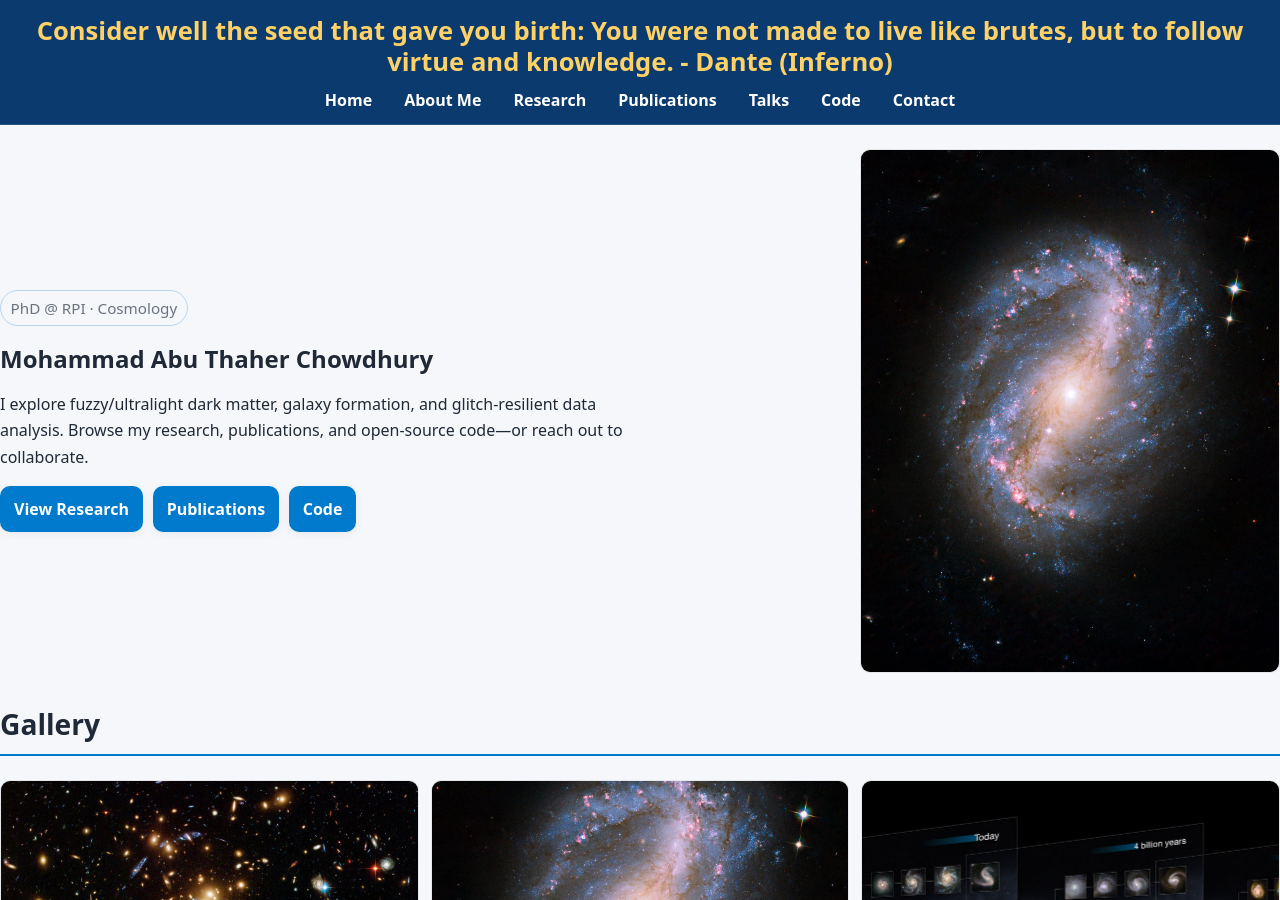
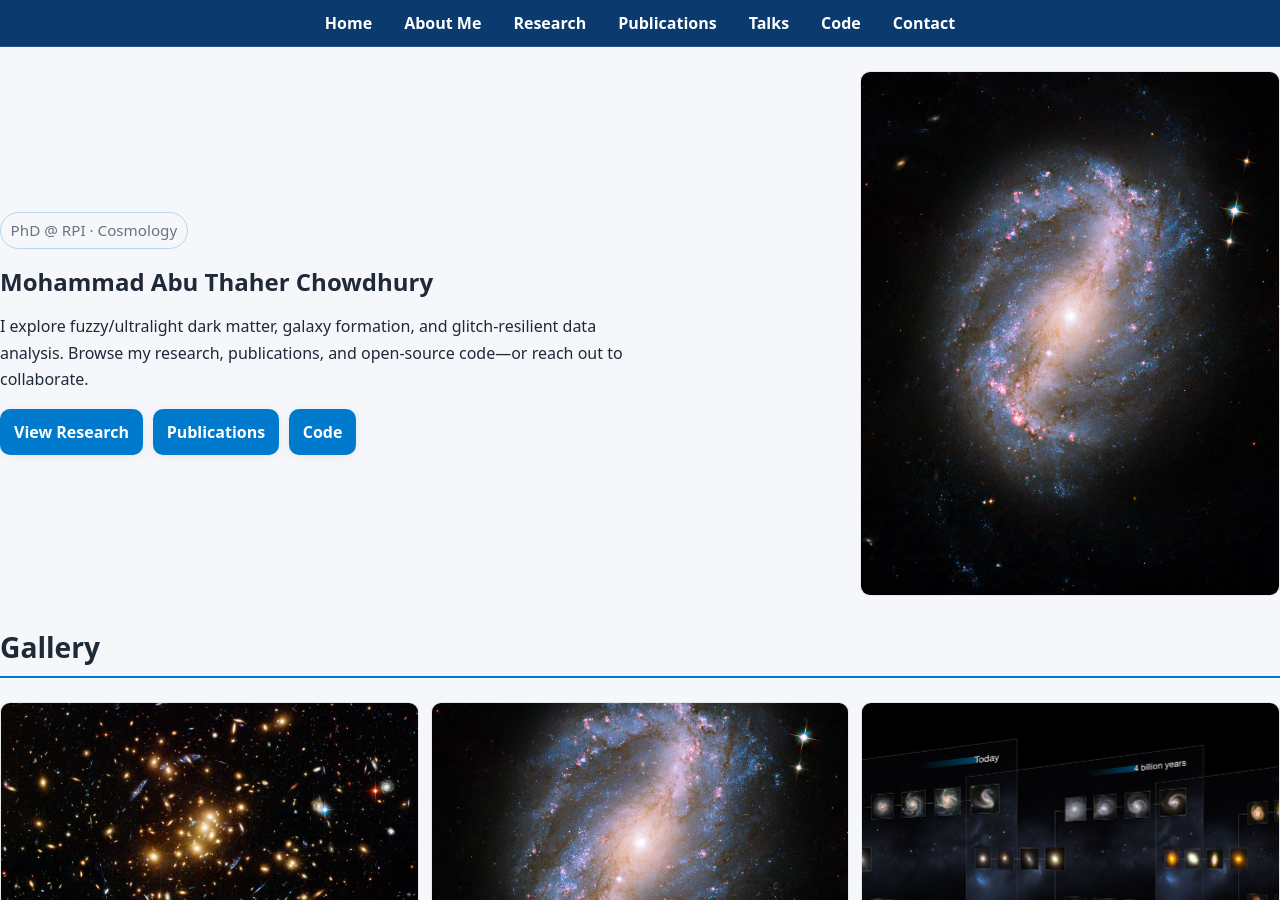
Before and after one commit to matc-thaher/website, a Jekyll site: the page built from index.md, in a window 1280 px wide and 900 px high. Built offline with Jekyll 4.4.1, drawn with Linux system fonts in a browser that asks for light colours.

Commit message:
Update index.md

```diff
--- a/index.md
+++ b/index.md
@@ -2,7 +2,7 @@
 layout: default
 title: Home
 permalink: /
-header_phrase: "Consider well the seed that gave you birth: You were not made to live like brutes, but to follow virtue and knowledge. - Dante (Inferno)"
+show_header_phrase: false
 ---
 
 <!-- HERO -->
```
